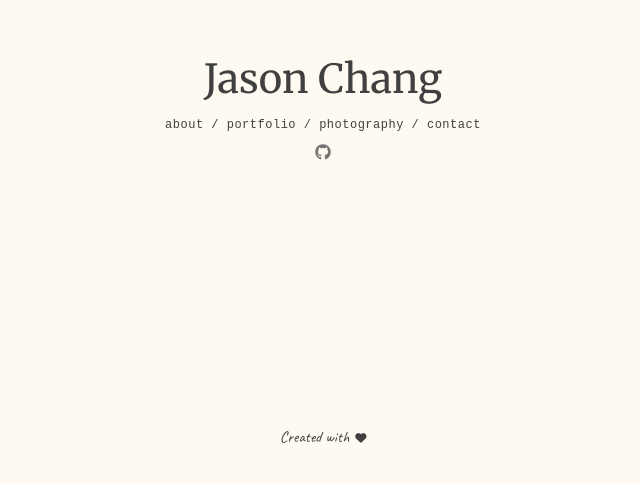
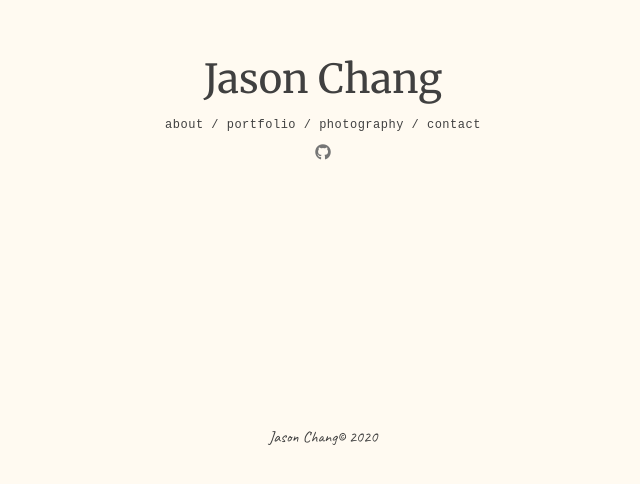
Before and after one commit to jason99chang/jason99chang.github.io, a plain HTML site: page index.html in a window 1280 px wide. Shown: the part 226-710 px from the top of the page, 317-957 px from the left. Drawn offline with Linux system fonts and the light colour scheme.

Commit message:
changed footer

```diff
--- a/index.html
+++ b/index.html
@@ -23,7 +23,7 @@
     <center><a href="https://github.com/jason99chang" class="icon"><i class="fab fa-github"></i></a>
     </center>
     <div class="footer">
-        <p>Created with <i class="fas fa-heart" style="font-size: 70%; padding-left: 2px;"></i></p>
+        <p>Jason Chang© 2020</p>
     </div>
 </body>
 
```
